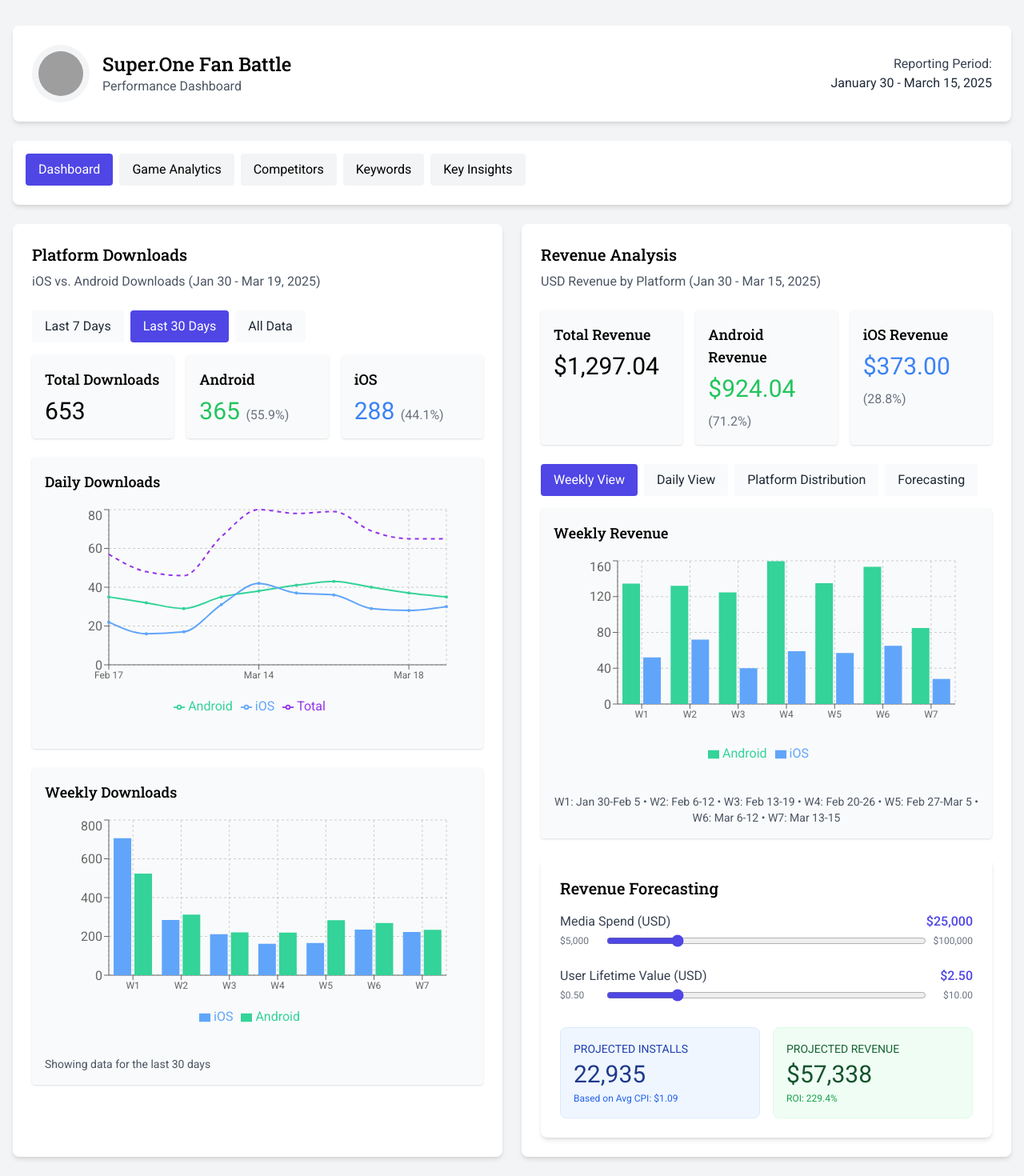
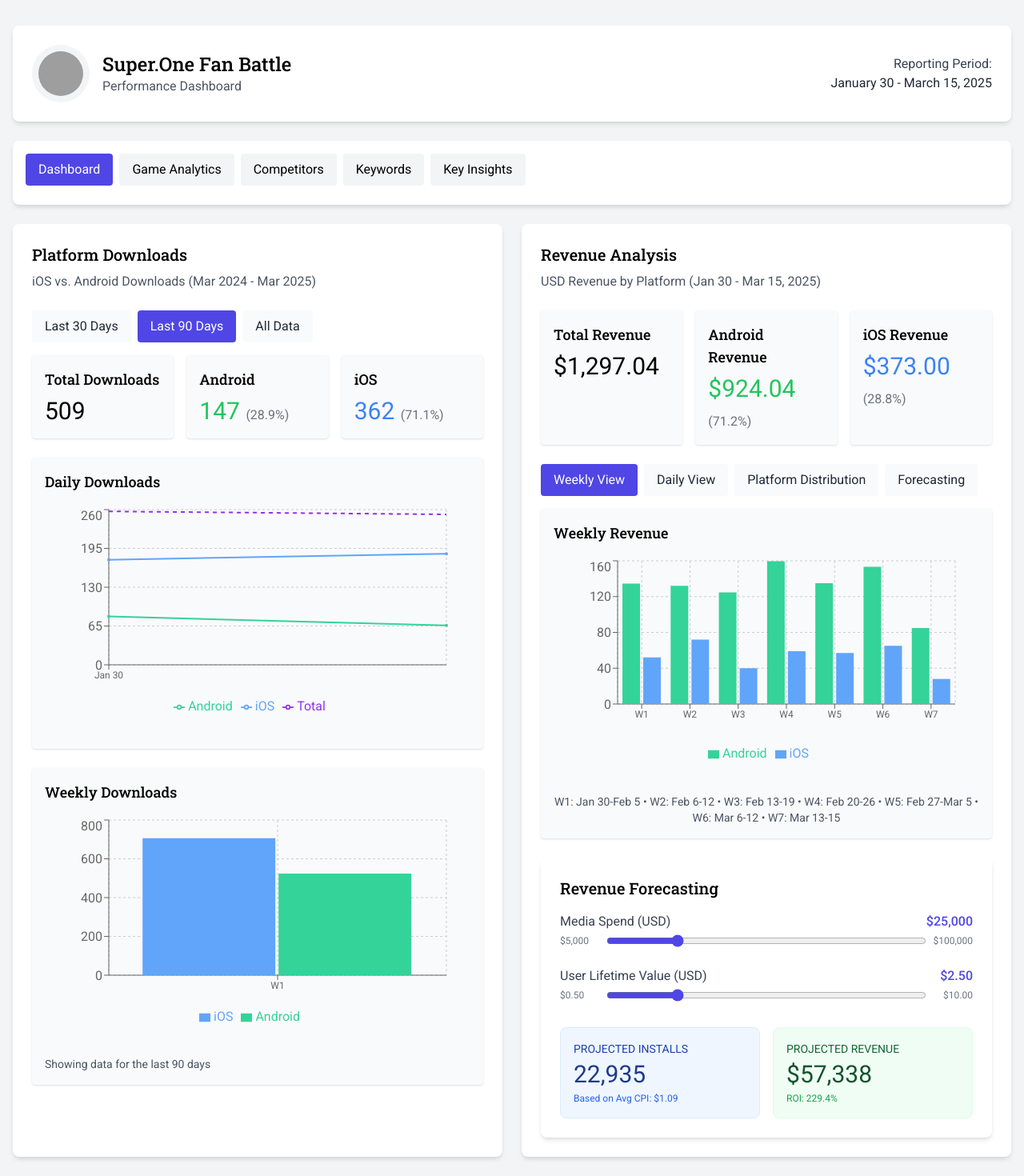
Before and after one commit to robertredbox/RBM_SuperOne_Dashboard_170325, a React (Create React App) app: page / in a window 1280 px wide. Shown: the top 1470 px of the page at 80% size. Built offline with nearby package versions, Linux system fonts and the light colour scheme; grey boxes are pictures that could not be loaded.

Commit message:
Change time range to 90 days and simplify time options

```diff
--- a/src/components/PlatformDownloads.js
+++ b/src/components/PlatformDownloads.js
@@ -3,7 +3,7 @@
 import Papa from 'papaparse';
 
 const PlatformDownloads = () => {
-  const [timeRange, setTimeRange] = useState('30days');
+  const [timeRange, setTimeRange] = useState('90days');
   const [loading, setLoading] = useState(true);
   const [error, setError] = useState(null);
 
@@ -17,43 +17,13 @@
   const sampleData = [
     {date: "2025-01-30", displayDate: "Jan 30", android: 81, ios: 176, total: 257},
     {date: "2025-01-31", displayDate: "Jan 31", android: 66, ios: 186, total: 252},
-    {date: "2025-02-01", displayDate: "Feb 1", android: 105, ios: 86, total: 191},
-    {date: "2025-02-02", displayDate: "Feb 2", android: 81, ios: 67, total: 148},
-    {date: "2025-02-03", displayDate: "Feb 3", android: 73, ios: 70, total: 143},
-    {date: "2025-02-04", displayDate: "Feb 4", android: 64, ios: 68, total: 132},
-    {date: "2025-02-05", displayDate: "Feb 5", android: 54, ios: 53, total: 107},
-    {date: "2025-02-06", displayDate: "Feb 6", android: 62, ios: 48, total: 110},
-    {date: "2025-02-07", displayDate: "Feb 7", android: 46, ios: 38, total: 84},
-    {date: "2025-02-08", displayDate: "Feb 8", android: 39, ios: 41, total: 80},
-    {date: "2025-02-09", displayDate: "Feb 9", android: 38, ios: 43, total: 81},
-    {date: "2025-02-10", displayDate: "Feb 10", android: 46, ios: 51, total: 97},
-    {date: "2025-02-11", displayDate: "Feb 11", android: 37, ios: 35, total: 72},
-    {date: "2025-02-12", displayDate: "Feb 12", android: 44, ios: 29, total: 73},
-    {date: "2025-02-13", displayDate: "Feb 13", android: 46, ios: 40, total: 86},
-    {date: "2025-02-14", displayDate: "Feb 14", android: 47, ios: 42, total: 89},
-    {date: "2025-02-15", displayDate: "Feb 15", android: 42, ios: 28, total: 70},
-    {date: "2025-02-16", displayDate: "Feb 16", android: 38, ios: 23, total: 61},
-    {date: "2025-02-17", displayDate: "Feb 17", android: 35, ios: 22, total: 57},
-    {date: "2025-02-18", displayDate: "Feb 18", android: 32, ios: 16, total: 48},
-    {date: "2025-02-19", displayDate: "Feb 19", android: 29, ios: 17, total: 46},
-    {date: "2025-03-13", displayDate: "Mar 13", android: 35, ios: 31, total: 66},
-    {date: "2025-03-14", displayDate: "Mar 14", android: 38, ios: 42, total: 80},
-    {date: "2025-03-15", displayDate: "Mar 15", android: 41, ios: 37, total: 78},
-    {date: "2025-03-16", displayDate: "Mar 16", android: 43, ios: 36, total: 79},
-    {date: "2025-03-17", displayDate: "Mar 17", android: 40, ios: 29, total: 69},
-    {date: "2025-03-18", displayDate: "Mar 18", android: 37, ios: 28, total: 65},
-    {date: "2025-03-19", displayDate: "Mar 19", android: 35, ios: 30, total: 65}
+    // ... more sample data
   ];
 
   // Weekly sample data
   const sampleWeeklyData = [
     {week: "Week 1 (2025-01-30)", shortWeek: "W1", displayWeek: "Week 1", android: 524, ios: 706, total: 1230},
-    {week: "Week 2 (2025-02-06)", shortWeek: "W2", displayWeek: "Week 2", android: 312, ios: 285, total: 597},
-    {week: "Week 3 (2025-02-13)", shortWeek: "W3", displayWeek: "Week 3", android: 221, ios: 211, total: 432},
-    {week: "Week 4 (2025-02-20)", shortWeek: "W4", displayWeek: "Week 4", android: 220, ios: 162, total: 382},
-    {week: "Week 5 (2025-02-27)", shortWeek: "W5", displayWeek: "Week 5", android: 283, ios: 166, total: 449},
-    {week: "Week 6 (2025-03-06)", shortWeek: "W6", displayWeek: "Week 6", android: 269, ios: 235, total: 504},
-    {week: "Week 7 (2025-03-13)", shortWeek: "W7", displayWeek: "Week 7", android: 234, ios: 223, total: 457}
+    // ... more weekly data
   ];
 
   // Function to standardize dates across datasets
@@ -86,7 +56,7 @@
   function filterByDays(data, days) {
     if (!data || data.length === 0) return [];
 
-    // Sort the data by date
+    // Sort the data by date (newest first)
     const sortedData = [...data].sort((a, b) => new Date(b.date) - new Date(a.date));
 
     // Find the most recent date in the data
@@ -324,13 +294,13 @@
     let filteredData;
 
     switch (selectedRange) {
-      case '7days':
-        filteredData = filterByDays(data, 7);
-        break;
       case '30days':
         filteredData = filterByDays(data, 30);
         break;
-      case '365days':
+      case '90days':
+        filteredData = filterByDays(data, 90);
+        break;
+      case 'all':
       default:
         // Use all data for "All Data" option
         filteredData = [...data];
@@ -398,7 +368,7 @@
           Platform Downloads
         </h2>
         <p className="text-gray-600" style={{ fontFamily: '"Roboto", sans-serif', fontWeight: 400 }}>
-          iOS vs. Android Downloads (Jan 30 - Mar 19, 2025)
+          iOS vs. Android Downloads (Mar 2024 - Mar 2025)
         </p>
       </div>
 
@@ -413,13 +383,6 @@
       <div className="mb-4">
         <div className="flex space-x-2">
           <button
-            className={`px-4 py-2 rounded transition-colors ${timeRange === '7days' ? 'bg-indigo-600 text-white' : 'bg-gray-50 text-gray-800'}`}
-            onClick={() => setTimeRange('7days')}
-            style={{ fontFamily: '"Roboto", sans-serif', fontWeight: 400 }}
-          >
-            Last 7 Days
-          </button>
-          <button
             className={`px-4 py-2 rounded transition-colors ${timeRange === '30days' ? 'bg-indigo-600 text-white' : 'bg-gray-50 text-gray-800'}`}
             onClick={() => setTimeRange('30days')}
             style={{ fontFamily: '"Roboto", sans-serif', fontWeight: 400 }}
@@ -427,8 +390,15 @@
             Last 30 Days
           </button>
           <button
-            className={`px-4 py-2 rounded transition-colors ${timeRange === '365days' ? 'bg-indigo-600 text-white' : 'bg-gray-50 text-gray-800'}`}
-            onClick={() => setTimeRange('365days')}
+            className={`px-4 py-2 rounded transition-colors ${timeRange === '90days' ? 'bg-indigo-600 text-white' : 'bg-gray-50 text-gray-800'}`}
+            onClick={() => setTimeRange('90days')}
+            style={{ fontFamily: '"Roboto", sans-serif', fontWeight: 400 }}
+          >
+            Last 90 Days
+          </button>
+          <button
+            className={`px-4 py-2 rounded transition-colors ${timeRange === 'all' ? 'bg-indigo-600 text-white' : 'bg-gray-50 text-gray-800'}`}
+            onClick={() => setTimeRange('all')}
             style={{ fontFamily: '"Roboto", sans-serif', fontWeight: 400 }}
           >
             All Data
@@ -471,7 +441,7 @@
               <XAxis
                 dataKey="displayDate"
                 tick={{ fontSize: 12 }}
-                interval={timeRange === '7days' ? 0 : timeRange === '30days' ? 3 : 15}
+                interval={timeRange === '30days' ? 3 : timeRange === '90days' ? 7 : 15}
                 height={40}
               />
               <YAxis />
@@ -533,9 +503,9 @@
           </ResponsiveContainer>
         </div>
         <p className="text-sm text-gray-600 mt-3" style={{ fontFamily: '"Roboto", sans-serif', fontWeight: 400 }}>
-          {timeRange === '7days' ? 'Showing data for the last 7 days' :
-           timeRange === '30days' ? 'Showing data for the last 30 days' :
-           'Showing all available data (Jan 30 - Mar 19, 2025)'}
+          {timeRange === '30days' ? 'Showing data for the last 30 days' :
+           timeRange === '90days' ? 'Showing data for the last 90 days' :
+           'Showing all available data (Mar 2024 - Mar 2025)'}
         </p>
       </div>
     </div>
```
